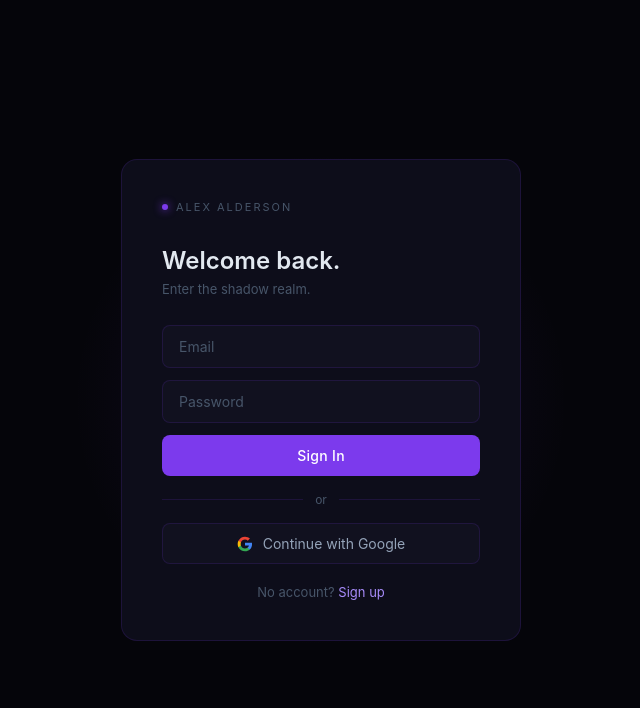
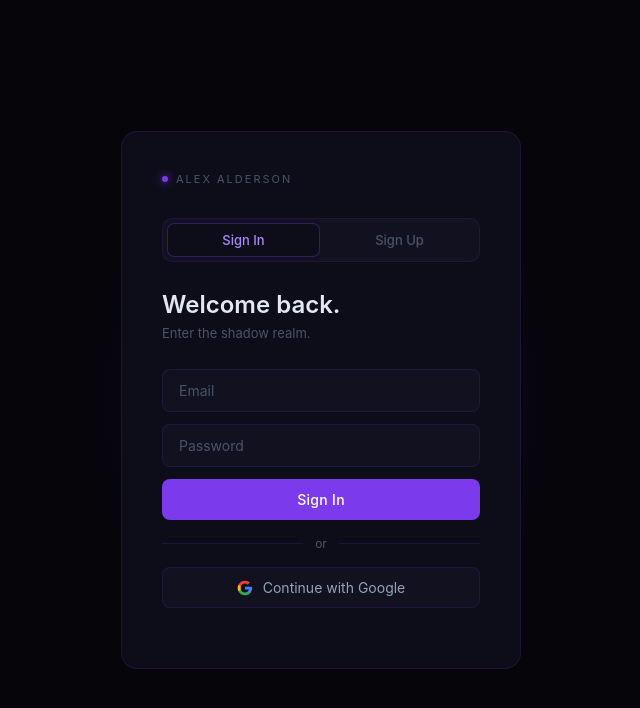
Before and after one commit to 69series/project-3.0, a React (Vite) app in the folder frontend/: page / in a window 1280 px wide. Shown: the top 708 px of the page, without its empty margins (319-959 px from the left). Built offline with nearby package versions, Linux system fonts and the light colour scheme; no server answers.

Commit message:
feat: login UI overhaul — tab switcher, loading states, styled messages, focus glow, animations

```diff
--- a/frontend/src/pages/Login.jsx
+++ b/frontend/src/pages/Login.jsx
@@ -1,4 +1,5 @@
 import { useState, useEffect } from 'react'
+import { motion, AnimatePresence } from 'framer-motion'
 import styles from './Login.module.css'
 
 const API = import.meta.env.VITE_API_URL
@@ -7,8 +8,10 @@ function Login() {
   const [email, setEmail] = useState('')
   const [password, setPassword] = useState('')
   const [otp, setOtp] = useState('')
-  const [message, setMessage] = useState('')
+  const [message, setMessage] = useState({ text: '', type: '' })
   const [view, setView] = useState('login')
+  const [tab, setTab] = useState('signin')
+  const [loading, setLoading] = useState(false)
 
   useEffect(() => {
     const token = localStorage.getItem('token')
@@ -17,81 +20,79 @@ function Login() {
 
   const handleSignin = async (e) => {
     e.preventDefault()
+    setLoading(true)
+    setMessage({ text: '', type: '' })
     const res = await fetch(`${API}/signin`, {
       method: 'POST',
       headers: { 'Content-Type': 'application/json' },
       body: JSON.stringify({ email, password })
     })
     const data = await res.json()
+    setLoading(false)
     if (res.ok) {
       localStorage.setItem('token', data.token)
       window.location.href = '/dashboard'
     } else {
-      setMessage(data.message)
+      setMessage({ text: data.message, type: 'error' })
     }
   }
 
   const handleSendOtp = async (e) => {
     e.preventDefault()
+    setLoading(true)
+    setMessage({ text: '', type: '' })
     const res = await fetch(`${API}/signup/send-otp`, {
       method: 'POST',
       headers: { 'Content-Type': 'application/json' },
       body: JSON.stringify({ email })
     })
     const data = await res.json()
+    setLoading(false)
     if (res.ok) {
-      setMessage('OTP sent! Check your email.')
+      setMessage({ text: 'OTP sent! Check your email.', type: 'success' })
       setView('otp')
     } else {
-      setMessage(data.message)
+      setMessage({ text: data.message, type: 'error' })
     }
   }
 
   const handleVerifyOtp = async (e) => {
     e.preventDefault()
+    setLoading(true)
+    setMessage({ text: '', type: '' })
     const res = await fetch(`${API}/signup/verify-otp`, {
       method: 'POST',
       headers: { 'Content-Type': 'application/json' },
       body: JSON.stringify({ email, otp, password })
     })
     const data = await res.json()
+    setLoading(false)
     if (res.ok) {
-      setMessage('Account created! Sign in now.')
-      setView('login')
+      setMessage({ text: 'Account created! Sign in now.', type: 'success' })
+      setView('main')
+      setTab('signin')
     } else {
-      setMessage(data.message)
+      setMessage({ text: data.message, type: 'error' })
     }
   }
 
   const handleResendOtp = async () => {
+    setLoading(true)
+    setMessage({ text: '', type: '' })
     const res = await fetch(`${API}/signup/send-otp`, {
       method: 'POST',
       headers: { 'Content-Type': 'application/json' },
       body: JSON.stringify({ email })
     })
     const data = await res.json()
-    setMessage(res.ok ? 'OTP resent!' : data.message)
+    setLoading(false)
+    setMessage(res.ok
+      ? { text: 'OTP resent!', type: 'success' }
+      : { text: data.message, type: 'error' }
+    )
   }
 
-  return (
-    <div className={styles.shell}>
-      <div className={styles.glow} />
-      <div className={styles.card}>
-
-        <div className={styles.brand}>
-          <div className={styles.brandDot} />
-          <span>ALEX ALDERSON</span>
-        </div>
-
-        {view === 'login' && <>
-          <h1 className={styles.title}>Welcome back.</h1>
-          <p className={styles.sub}>Enter the shadow realm.</p>
-          <form className={styles.form} onSubmit={handleSignin}>
-            <input className={styles.input} type="email" placeholder="Email" value={email} onChange={e => setEmail(e.target.value)} required />
-            <input className={styles.input} type="password" placeholder="Password" value={password} onChange={e => setPassword(e.target.value)} required />
-            <button className={styles.btn} type="submit">Sign In</button>
-          </form>
-          <div className={styles.divider}><span>or</span></div>
+  const GoogleBtn = () => (
     <a className={styles.googleBtn} href={`${API}/auth/google`}>
       <svg width="16" height="16" viewBox="0 0 24 24" fill="none">
         <path d="M22.56 12.25c0-.78-.07-1.53-.2-2.25H12v4.26h5.92c-.26 1.37-1.04 2.53-2.21 3.31v2.77h3.57c2.08-1.92 3.28-4.74 3.28-8.09z" fill="#4285F4"/>
@@ -101,42 +102,111 @@ function Login() {
       </svg>
       Continue with Google
     </a>
-          <p className={styles.switch}>No account? <button className={styles.link} onClick={() => { setView('signup'); setMessage('') }}>Sign up</button></p>
-        </>}
+  )
 
-        {view === 'signup' && <>
-          <h1 className={styles.title}>Join the shadows.</h1>
-          <p className={styles.sub}>Create your account.</p>
-          <form className={styles.form} onSubmit={handleSendOtp}>
-            <input className={styles.input} type="email" placeholder="Email" value={email} onChange={e => setEmail(e.target.value)} required />
-            <button className={styles.btn} type="submit">Send OTP</button>
-          </form>
-          <div className={styles.divider}><span>or</span></div>
-          <a className={styles.googleBtn} href={`${API}/auth/google`}>
-            <svg width="16" height="16" viewBox="0 0 24 24" fill="none">
-              <path d="M22.56 12.25c0-.78-.07-1.53-.2-2.25H12v4.26h5.92c-.26 1.37-1.04 2.53-2.21 3.31v2.77h3.57c2.08-1.92 3.28-4.74 3.28-8.09z" fill="#4285F4"/>
-              <path d="M12 23c2.97 0 5.46-.98 7.28-2.66l-3.57-2.77c-.98.66-2.23 1.06-3.71 1.06-2.86 0-5.29-1.93-6.16-4.53H2.18v2.84C3.99 20.53 7.7 23 12 23z" fill="#34A853"/>
-              <path d="M5.84 14.09c-.22-.66-.35-1.36-.35-2.09s.13-1.43.35-2.09V7.07H2.18C1.43 8.55 1 10.22 1 12s.43 3.45 1.18 4.93l3.66-2.84z" fill="#FBBC05"/>
-              <path d="M12 5.38c1.62 0 3.06.56 4.21 1.64l3.15-3.15C17.45 2.09 14.97 1 12 1 7.7 1 3.99 3.47 2.18 7.07l3.66 2.84c.87-2.6 3.3-4.53 6.16-4.53z" fill="#EA4335"/>
-            </svg>
-            Continue with Google
-          </a>
-          <p className={styles.switch}>Have an account? <button className={styles.link} onClick={() => { setView('login'); setMessage('') }}>Sign in</button></p>
-        </>}
+  return (
+    <div className={styles.shell}>
+      <div className={styles.glow} />
+      <motion.div
+        className={styles.card}
+        initial={{ opacity: 0, y: 24 }}
+        animate={{ opacity: 1, y: 0 }}
+        transition={{ duration: 0.4, ease: 'easeOut' }}
+      >
+        <div className={styles.brand}>
+          <div className={styles.brandDot} />
+          <span>ALEX ALDERSON</span>
+        </div>
 
-        {view === 'otp' && <>
+        {/* OTP view */}
+        {view === 'otp' ? (
+          <>
             <h1 className={styles.title}>Verify identity.</h1>
             <p className={styles.sub}>OTP sent to {email}</p>
             <form className={styles.form} onSubmit={handleVerifyOtp}>
               <input className={styles.input} type="text" placeholder="Enter OTP" value={otp} onChange={e => setOtp(e.target.value)} required />
               <input className={styles.input} type="password" placeholder="Set password" value={password} onChange={e => setPassword(e.target.value)} required />
-            <button className={styles.btn} type="submit">Create Account</button>
+              <button className={styles.btn} type="submit" disabled={loading}>
+                {loading ? <span className={styles.spinner} /> : 'Create Account'}
+              </button>
             </form>
-          <p className={styles.switch}><button className={styles.link} onClick={handleResendOtp}>Resend OTP</button> · <button className={styles.link} onClick={() => { setView('signup'); setMessage('') }}>Wrong email?</button></p>
-        </>}
+            <p className={styles.switch}>
+              <button className={styles.link} onClick={handleResendOtp} disabled={loading}>
+                {loading ? 'Resending...' : 'Resend OTP'}
+              </button>
+              {' · '}
+              <button className={styles.link} onClick={() => { setView('main'); setMessage({ text: '', type: '' }) }}>Wrong email?</button>
+            </p>
+          </>
+        ) : (
+          <>
+            {/* Tab switcher */}
+            <div className={styles.tabs}>
+              <button
+                className={`${styles.tab} ${tab === 'signin' ? styles.tabActive : ''}`}
+                onClick={() => { setTab('signin'); setMessage({ text: '', type: '' }) }}
+              >
+                Sign In
+              </button>
+              <button
+                className={`${styles.tab} ${tab === 'signup' ? styles.tabActive : ''}`}
+                onClick={() => { setTab('signup'); setMessage({ text: '', type: '' }) }}
+              >
+                Sign Up
+              </button>
+            </div>
 
-        {message && <p className={styles.message}>{message}</p>}
-      </div>
+            <AnimatePresence mode="wait">
+              {tab === 'signin' ? (
+                <motion.div
+                  key="signin"
+                  initial={{ opacity: 0, x: -10 }}
+                  animate={{ opacity: 1, x: 0 }}
+                  exit={{ opacity: 0, x: 10 }}
+                  transition={{ duration: 0.2 }}
+                >
+                  <h1 className={styles.title}>Welcome back.</h1>
+                  <p className={styles.sub}>Enter the shadow realm.</p>
+                  <form className={styles.form} onSubmit={handleSignin}>
+                    <input className={styles.input} type="email" placeholder="Email" value={email} onChange={e => setEmail(e.target.value)} required />
+                    <input className={styles.input} type="password" placeholder="Password" value={password} onChange={e => setPassword(e.target.value)} required />
+                    <button className={styles.btn} type="submit" disabled={loading}>
+                      {loading ? <span className={styles.spinner} /> : 'Sign In'}
+                    </button>
+                  </form>
+                  <div className={styles.divider}><span>or</span></div>
+                  <GoogleBtn />
+                </motion.div>
+              ) : (
+                <motion.div
+                  key="signup"
+                  initial={{ opacity: 0, x: 10 }}
+                  animate={{ opacity: 1, x: 0 }}
+                  exit={{ opacity: 0, x: -10 }}
+                  transition={{ duration: 0.2 }}
+                >
+                  <h1 className={styles.title}>Join the shadows.</h1>
+                  <p className={styles.sub}>Create your account.</p>
+                  <form className={styles.form} onSubmit={handleSendOtp}>
+                    <input className={styles.input} type="email" placeholder="Email" value={email} onChange={e => setEmail(e.target.value)} required />
+                    <button className={styles.btn} type="submit" disabled={loading}>
+                      {loading ? <><span className={styles.spinner} /> Sending...</> : 'Send OTP'}
+                    </button>
+                  </form>
+                  <div className={styles.divider}><span>or</span></div>
+                  <GoogleBtn />
+                </motion.div>
+              )}
+            </AnimatePresence>
+          </>
+        )}
+
+        {message.text && (
+          <p className={`${styles.message} ${message.type === 'error' ? styles.msgError : styles.msgSuccess}`}>
+            {message.type === 'error' ? '✕ ' : '✓ '}{message.text}
+          </p>
+        )}
+      </motion.div>
     </div>
   )
 }
--- a/frontend/src/pages/Login.module.css
+++ b/frontend/src/pages/Login.module.css
@@ -178,3 +178,88 @@
   color: var(--text-accent);
   text-align: center;
 }
+
+/* ── Tabs ────────────────────────────────── */
+.tabs {
+  display: flex;
+  background: var(--bg-elevated);
+  border: 1px solid var(--border);
+  border-radius: 10px;
+  padding: 4px;
+  margin-bottom: 28px;
+  gap: 4px;
+}
+
+.tab {
+  flex: 1;
+  padding: 8px;
+  border: none;
+  border-radius: 7px;
+  background: transparent;
+  color: var(--text-muted);
+  font-size: 13px;
+  font-weight: 500;
+  font-family: inherit;
+  cursor: pointer;
+  transition: all 0.2s;
+}
+
+.tab:hover {
+  color: var(--text-secondary);
+}
+
+.tabActive {
+  background: var(--bg-surface);
+  color: var(--text-accent);
+  border: 1px solid var(--border-bright);
+}
+
+/* ── Input focus glow ────────────────────── */
+.input:focus {
+  border-color: var(--violet);
+  box-shadow: 0 0 0 3px rgba(124, 58, 237, 0.1);
+}
+
+/* ── Messages ────────────────────────────── */
+.message {
+  margin-top: 16px;
+  font-size: 13px;
+  text-align: center;
+  padding: 10px 14px;
+  border-radius: 8px;
+}
+
+.msgSuccess {
+  color: #4ade80;
+  background: rgba(74, 222, 128, 0.08);
+  border: 1px solid rgba(74, 222, 128, 0.2);
+}
+
+.msgError {
+  color: #f87171;
+  background: rgba(248, 113, 113, 0.08);
+  border: 1px solid rgba(248, 113, 113, 0.2);
+}
+
+/* ── Spinner ─────────────────────────────── */
+.spinner {
+  display: inline-block;
+  width: 14px;
+  height: 14px;
+  border: 2px solid rgba(255,255,255,0.3);
+  border-top-color: #fff;
+  border-radius: 50%;
+  animation: spin 0.6s linear infinite;
+  vertical-align: middle;
+}
+
+@keyframes spin {
+  to { transform: rotate(360deg); }
+}
+
+/* ── Disabled btn ────────────────────────── */
+.btn:disabled {
+  opacity: 0.6;
+  cursor: not-allowed;
+  transform: none;
+}
```
Lines whose indentation alone changed are shown as unchanged.
